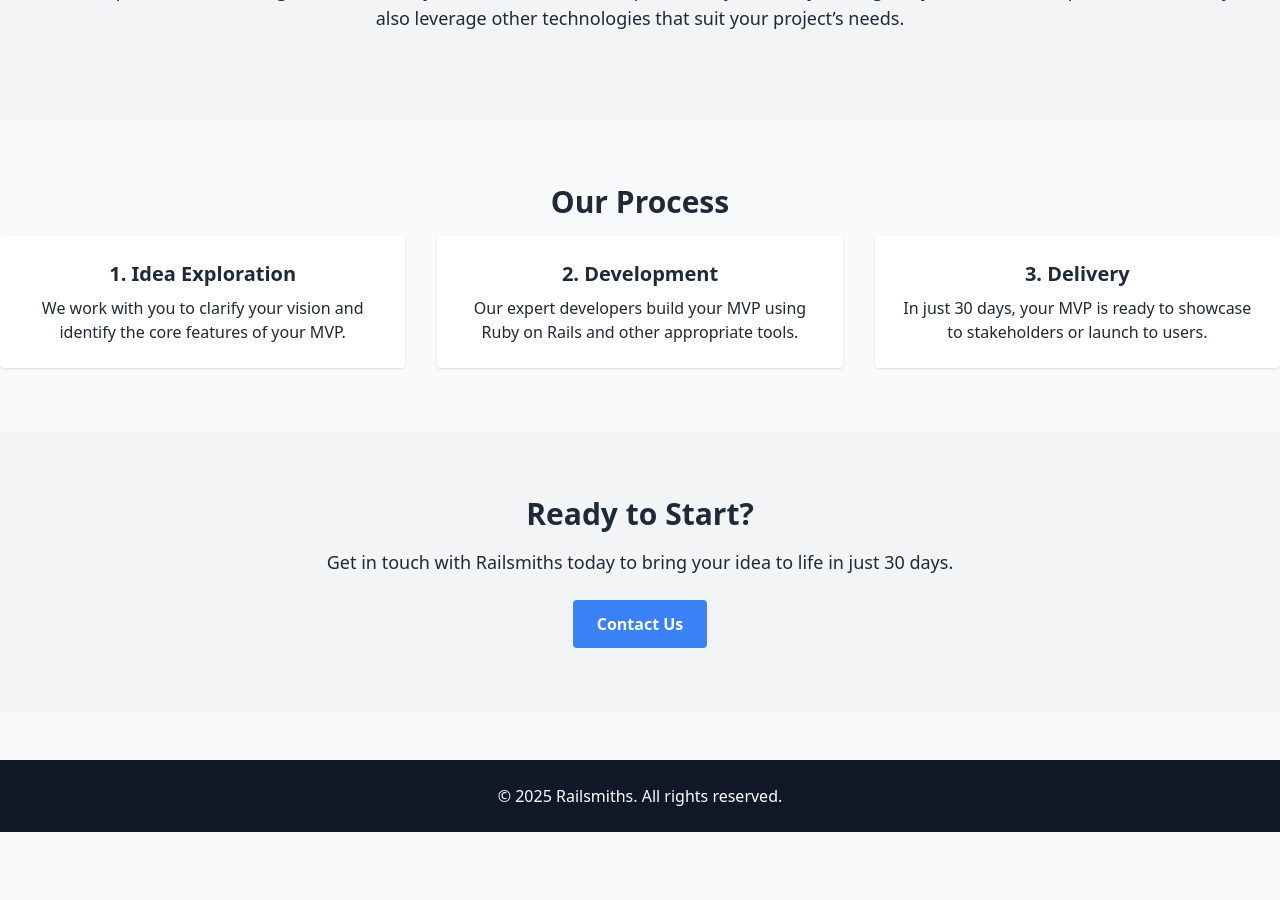
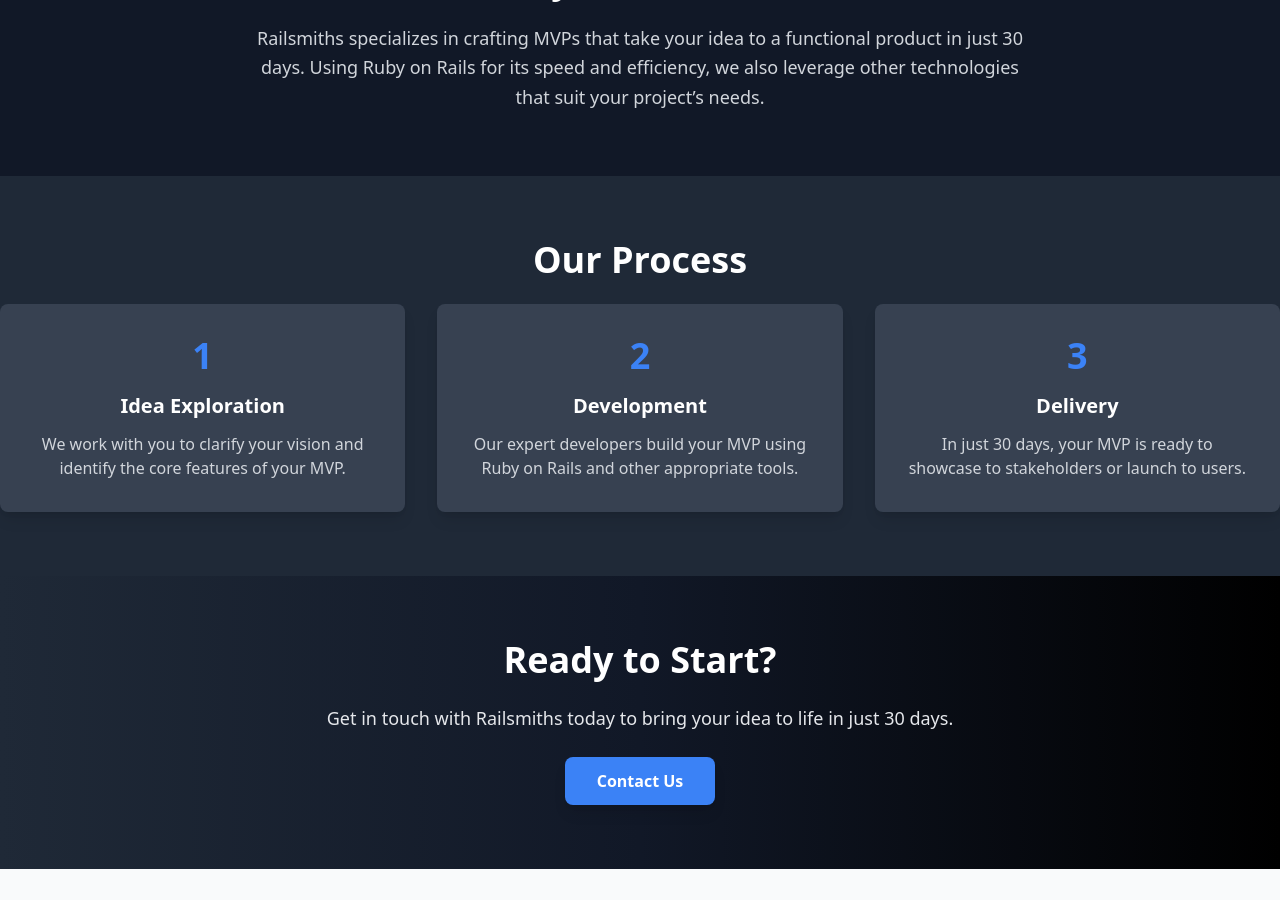
Before and after one commit to mcdonald-conor/railsmiths, a Jekyll site: the page built from index.html, in a window 1280 px wide and 900 px high, scrolled down 536 px. Built offline with Jekyll 4.4.1, drawn with Linux system fonts in a browser that asks for light colours; nearby versions of some CDN libraries; before the commit the page ends 1368 px from its top, so only the background shows below that.

Commit message:
better visuals

```diff
--- a/index.html
+++ b/index.html
@@ -2,53 +2,63 @@
 layout: default
 ---
 
-<section id="hero" class="bg-blue-500 text-white py-20">
+<section id="hero" class="bg-gradient-to-r from-blue-700 via-blue-800 to-blue-900 text-white py-20">
   <div class="container mx-auto text-center">
-    <h1 class="text-4xl font-bold mb-4">Idea to MVP in 30 Days</h1>
-    <p class="text-xl">Railsmiths builds your MVP quickly and effectively with time-boxed, expert development.</p>
-    <a href="#contact" class="mt-6 inline-block bg-white text-blue-500 px-6 py-3 rounded font-bold hover:bg-gray-200">
+    <h1 class="text-5xl font-extrabold mb-4">Idea to MVP in 30 Days</h1>
+    <p class="text-lg md:text-xl max-w-2xl mx-auto">
+      Railsmiths builds your MVP quickly and effectively with time-boxed, expert development.
+    </p>
+    <a href="#contact" class="mt-6 inline-block bg-blue-500 hover:bg-blue-400 text-white px-8 py-3 rounded-lg shadow-lg font-semibold transition">
       Get Started
     </a>
   </div>
 </section>
 
-<section id="about" class="py-16 bg-gray-100">
+<section id="about" class="py-16 bg-gray-900 text-gray-300">
   <div class="container mx-auto text-center">
-    <h2 class="text-3xl font-bold mb-4">Why Railsmiths?</h2>
-    <p class="text-lg mb-6">
-      Railsmiths specializes in crafting MVPs that take your idea to a functional product in just 30 days.
-      Using Ruby on Rails for its speed and efficiency, we also leverage other technologies that suit your project’s needs.
+    <h2 class="text-4xl font-bold mb-6 text-white">Why Railsmiths?</h2>
+    <p class="text-lg max-w-3xl mx-auto leading-relaxed">
+      Railsmiths specializes in crafting MVPs that take your idea to a functional product in just 30 days. Using Ruby on Rails for its speed and efficiency, we also leverage other technologies that suit your project’s needs.
     </p>
   </div>
 </section>
 
-<section id="services" class="py-16">
+<section id="services" class="py-16 bg-gray-800 text-gray-200">
   <div class="container mx-auto text-center">
-    <h2 class="text-3xl font-bold mb-4">Our Process</h2>
+    <h2 class="text-4xl font-bold mb-6 text-white">Our Process</h2>
     <div class="grid grid-cols-1 md:grid-cols-3 gap-8">
-      <div class="p-6 bg-white shadow rounded">
-        <h3 class="text-xl font-bold mb-2">1. Idea Exploration</h3>
-        <p>We work with you to clarify your vision and identify the core features of your MVP.</p>
+      <div class="p-8 bg-gray-700 rounded-lg shadow-lg">
+        <div class="flex items-center justify-center mb-4">
+          <span class="text-4xl text-blue-500 font-bold">1</span>
+        </div>
+        <h3 class="text-xl font-bold mb-3 text-white">Idea Exploration</h3>
+        <p class="text-gray-300">We work with you to clarify your vision and identify the core features of your MVP.</p>
       </div>
-      <div class="p-6 bg-white shadow rounded">
-        <h3 class="text-xl font-bold mb-2">2. Development</h3>
-        <p>Our expert developers build your MVP using Ruby on Rails and other appropriate tools.</p>
+      <div class="p-8 bg-gray-700 rounded-lg shadow-lg">
+        <div class="flex items-center justify-center mb-4">
+          <span class="text-4xl text-blue-500 font-bold">2</span>
+        </div>
+        <h3 class="text-xl font-bold mb-3 text-white">Development</h3>
+        <p class="text-gray-300">Our expert developers build your MVP using Ruby on Rails and other appropriate tools.</p>
       </div>
-      <div class="p-6 bg-white shadow rounded">
-        <h3 class="text-xl font-bold mb-2">3. Delivery</h3>
-        <p>In just 30 days, your MVP is ready to showcase to stakeholders or launch to users.</p>
+      <div class="p-8 bg-gray-700 rounded-lg shadow-lg">
+        <div class="flex items-center justify-center mb-4">
+          <span class="text-4xl text-blue-500 font-bold">3</span>
+        </div>
+        <h3 class="text-xl font-bold mb-3 text-white">Delivery</h3>
+        <p class="text-gray-300">In just 30 days, your MVP is ready to showcase to stakeholders or launch to users.</p>
       </div>
     </div>
   </div>
 </section>
 
-<section id="contact" class="py-16 bg-gray-100">
+<section id="contact" class="py-16 bg-gradient-to-r from-gray-800 via-gray-900 to-black text-gray-200">
   <div class="container mx-auto text-center">
-    <h2 class="text-3xl font-bold mb-4">Ready to Start?</h2>
-    <p class="text-lg mb-6">
+    <h2 class="text-4xl font-bold mb-6 text-white">Ready to Start?</h2>
+    <p class="text-lg max-w-2xl mx-auto mb-6 leading-relaxed">
       Get in touch with Railsmiths today to bring your idea to life in just 30 days.
     </p>
-    <a href="mailto:hello@rails-smiths.com" class="inline-block bg-blue-500 text-white px-6 py-3 rounded font-bold hover:bg-blue-600">
+    <a href="mailto:hello@rails-smiths.com" class="inline-block bg-blue-500 hover:bg-blue-400 text-white px-8 py-3 rounded-lg shadow-lg font-semibold transition">
       Contact Us
     </a>
   </div>
```
